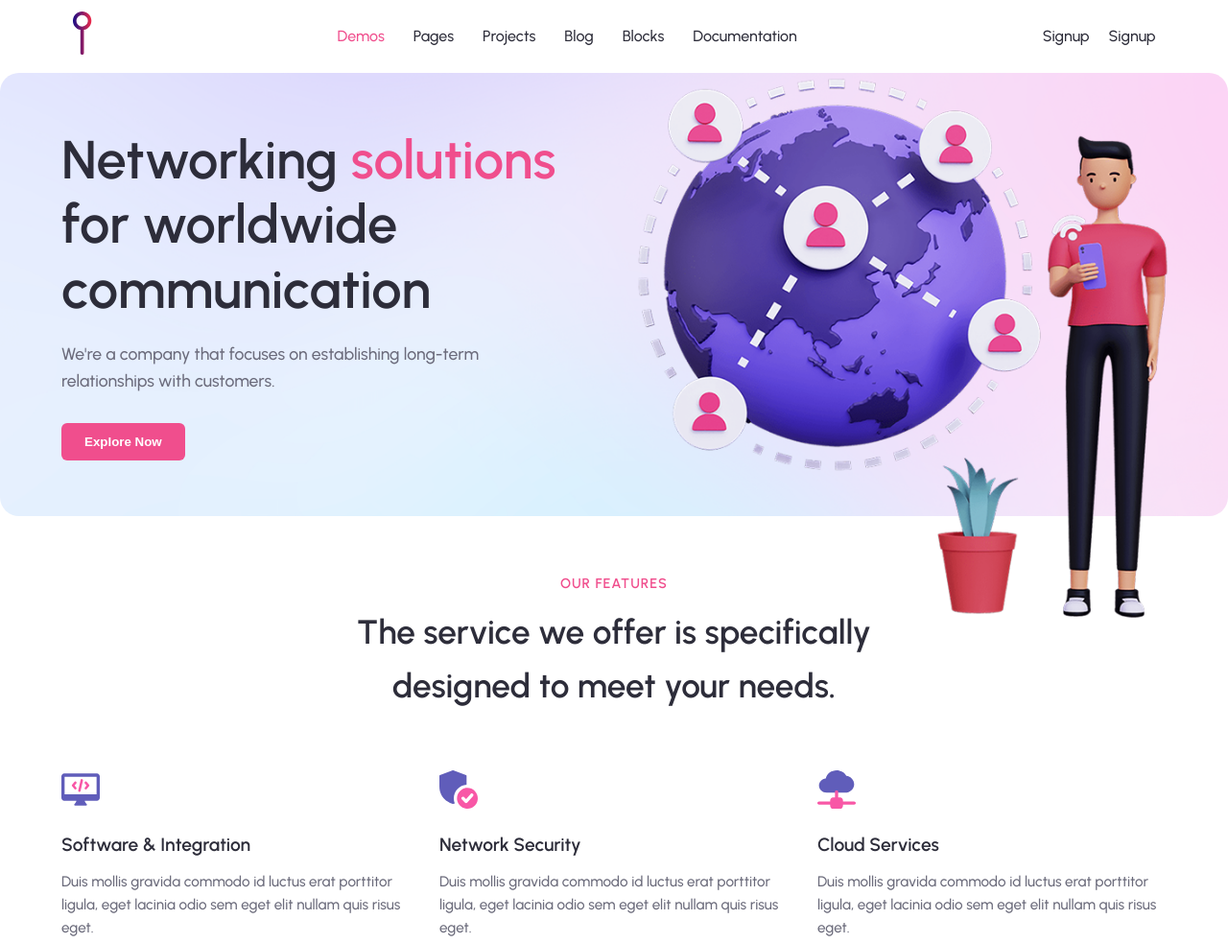
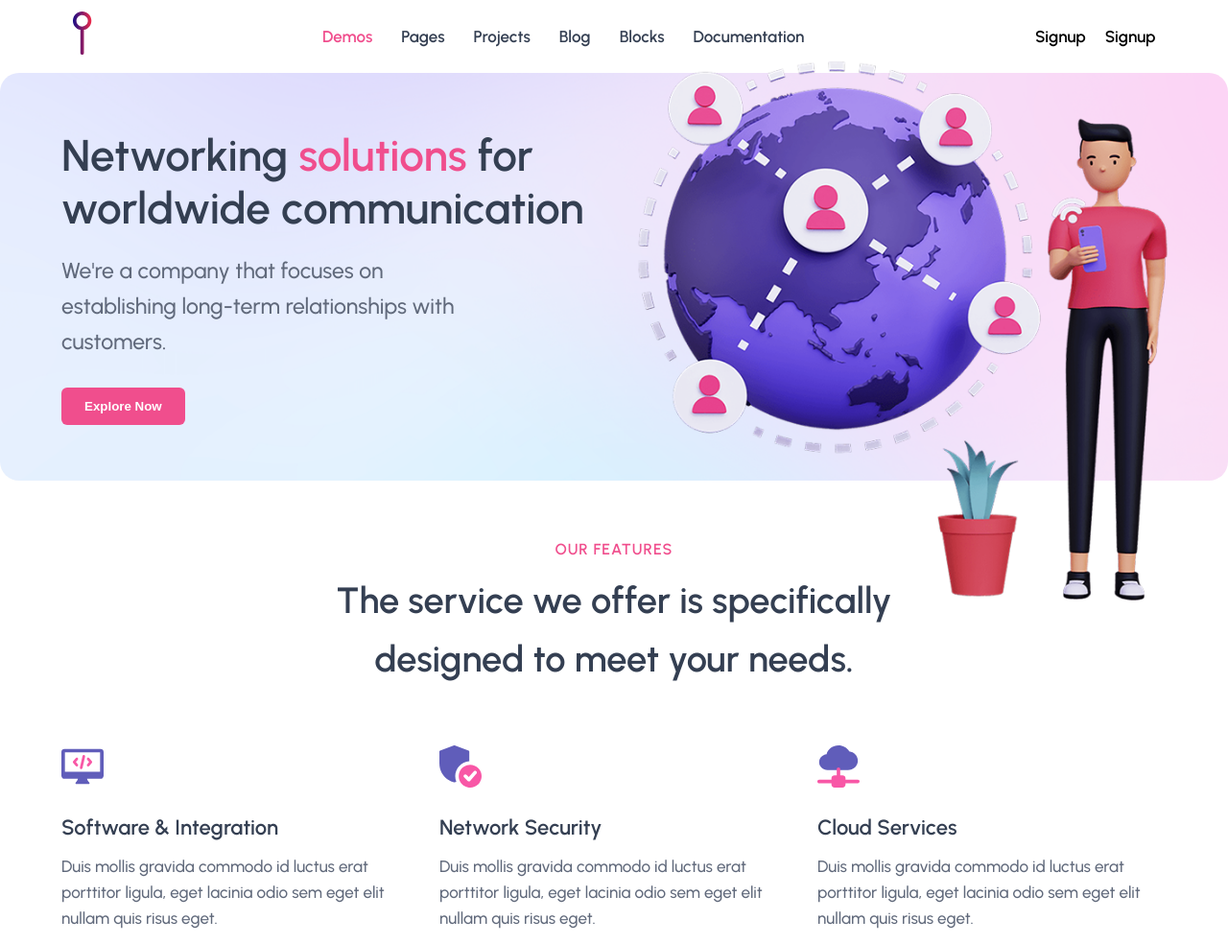
Before and after one commit to gggosle/siteTemplate, a website: page src/index.html in a window 1280 px wide. Shown: the top 983 px of the page at 96% size. Drawn offline with Linux system fonts and the light colour scheme.

Commit message:
change the font sizes and update color variables

```diff
--- a/src/css/styles.css
+++ b/src/css/styles.css
@@ -6,9 +6,9 @@
 
 :root {
     --color-primary: #f04e8d;
-    --color-text-dark: #2d2d3a;
-    --color-text-light: #6b6b7b;
-    --color-bg-hero: #f4f7ff;
+    --color-text-dark: #343F52;
+    --color-text-black: #000000;
+    --color-text-light: #60697B;
 }
 
 body {
@@ -16,6 +16,7 @@ body {
     font-optical-sizing: auto;
     font-weight: 500;
     font-style: normal;
+    font-size: 1.0625rem;
     color: var(--color-text-dark);
     line-height: 1.6;
     margin: 0 auto;
@@ -27,13 +28,15 @@ body {
     width: 100%;
     max-width: 1470px;
 }
-.hero  {
+
+.hero {
     background-image: url("../resources/hero-background.png");
     background-repeat: no-repeat;
     background-size: cover;
     background-position: center;
     border-radius: 20px;
 }
+
 .container {
     margin: 0 auto;
     padding: 5% 0;
@@ -58,13 +61,6 @@ body {
     color: #ffffff;
 }
 
-.layout-wrapper {
-    min-height: 100vh;
-    display: flex;
-    flex-direction: column;
-}
-
-
 .header__container {
     display: flex;
     justify-content: space-between;
@@ -79,9 +75,14 @@ body {
 }
 
 .header__link {
-    text-decoration: none; /* Removes the underline */
+    text-decoration: none;
     color: var(--color-text-dark);
-    font-weight: 500;
+    font-weight: 600;
+    font-size: 1.0625rem;
+}
+
+.header__link--black {
+    color: var(--color-text-black);
 }
 
 .header__link--active {
@@ -95,11 +96,9 @@ body {
 }
 
 .hero__container {
-
     display: flex;
     align-items: center;
     gap: 50px;
-
     width: 100%;
 }
 
@@ -110,9 +109,10 @@ body {
 }
 
 .hero__title {
-    font-size: 3.5rem;
+    font-size: 2.87rem;
     line-height: 1.2;
     margin-bottom: 20px;
+    font-weight: 600;
 }
 
 .hero__title--highlight {
@@ -120,7 +120,7 @@ body {
 }
 
 .hero__description {
-    font-size: 1.1rem;
+    font-size: 1.4375rem;
     color: var(--color-text-light);
     margin-bottom: 30px;
     max-width: 450px;
@@ -142,14 +142,14 @@ body {
 
 .features__subtitle {
     color: var(--color-primary);
-    font-size: 0.9rem;
+    font-size: 1rem;
     font-weight: bold;
     letter-spacing: 1px;
     text-transform: uppercase;
 }
 
 .features__title {
-    font-size: 2.2rem;
+    font-size: 2.375rem;
     max-width: 600px;
     margin: 10px auto 0 auto;
 }
@@ -162,17 +162,11 @@ body {
 }
 
 .features__item-title {
-    font-size: 1.2rem;
+    font-size: 1.375rem;
     margin: 15px 0 10px 0;
 }
 
 .features__item-text {
     color: var(--color-text-light);
-    font-size: 0.95rem;
     line-height: 1.6;
 }
-
-.features__icon img {
-    width: 40px;
-    height: 40px;
-}
--- a/src/index.html
+++ b/src/index.html
@@ -27,8 +27,8 @@
                 </ul>
             </nav>
             <div class="header__auth">
-                <a href="#" class="header__link">Signup</a>
-                <a href="#" class="header__link">Signup</a>
+                <a href="#" class="header__link header__link--black">Signup</a>
+                <a href="#" class="header__link header__link--black">Signup</a>
             </div>
         </div>
     </header>
```
